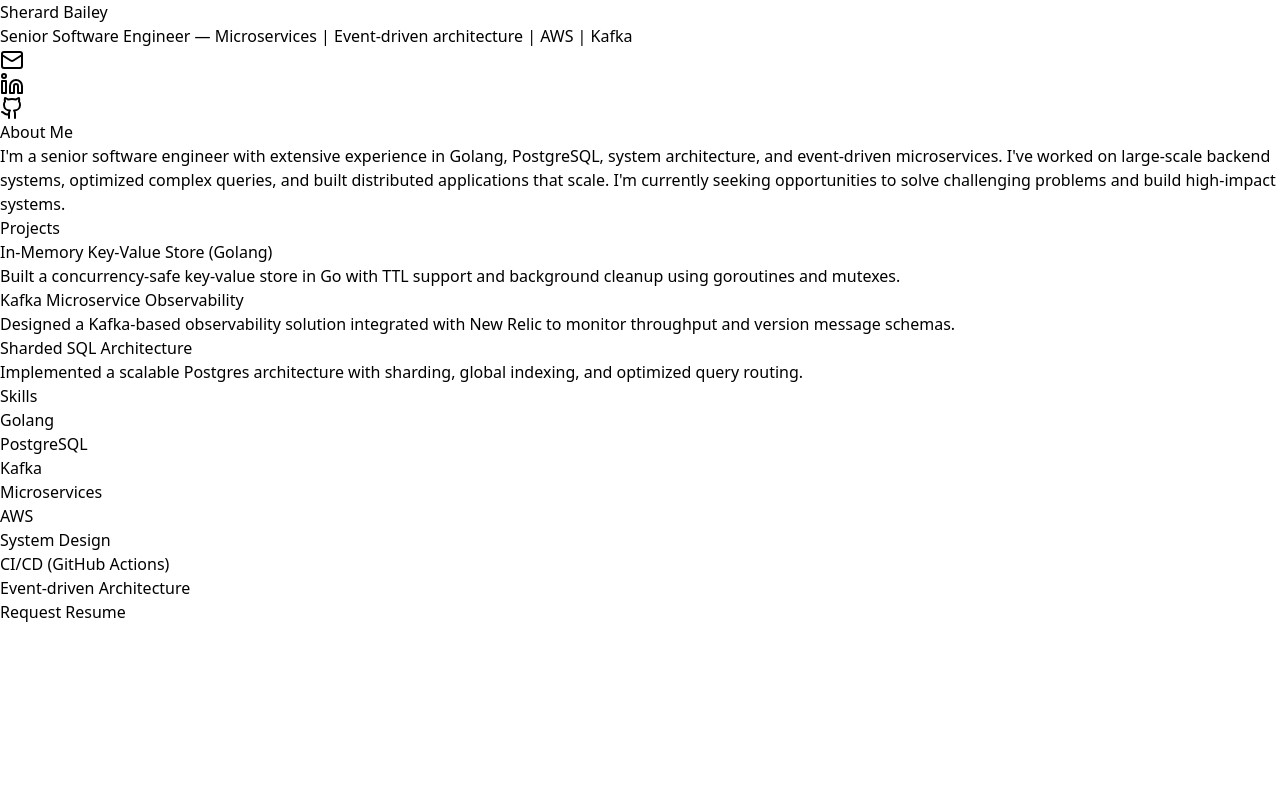
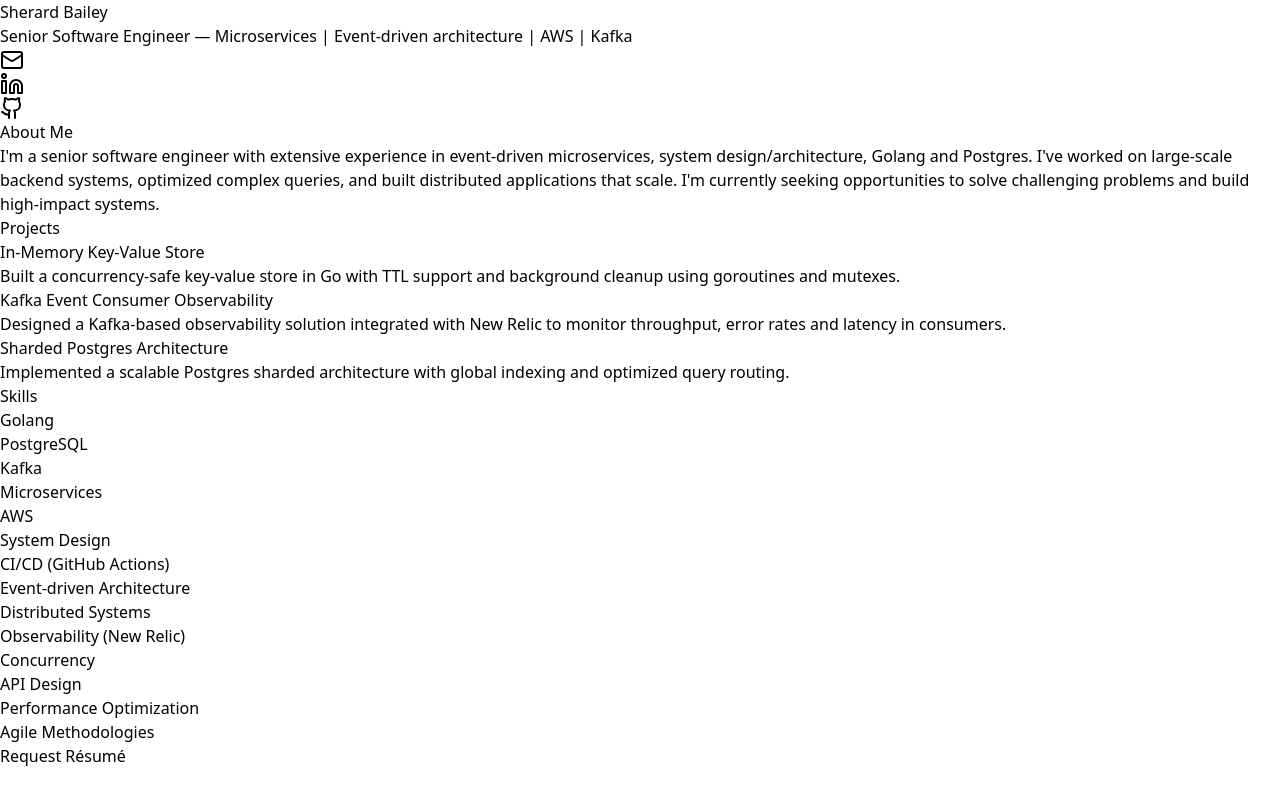
Before and after one commit to sh3r4rd/sh3r4rd.com, a React (Vite) app: page / in a window 1280 px wide. Built offline with nearby package versions, Linux system fonts and the light colour scheme.

Commit message:
update copy

```diff
--- a/index.html
+++ b/index.html
@@ -4,7 +4,7 @@
     <meta charset="UTF-8" />
     <link rel="icon" type="image/svg+xml" href="/vite.svg" />
     <meta name="viewport" content="width=device-width, initial-scale=1.0" />
-    <title>Sherard Bailey | Senior Software Engineer</title>
+    <title>Sherard Bailey | Software Architect + Engineer</title>
   </head>
   <body>
     <div id="root"></div>
--- a/src/App.jsx
+++ b/src/App.jsx
@@ -27,7 +27,7 @@ export default function Portfolio() {
         <section>
           <h2 className="text-2xl font-semibold mb-4">About Me</h2>
           <p className="text-gray-700 dark:text-gray-300">
-            I'm a senior software engineer with extensive experience in Golang, PostgreSQL, system architecture, and event-driven microservices. I've worked on large-scale backend systems, optimized complex queries, and built distributed applications that scale.
+            I'm a senior software engineer with extensive experience in event-driven microservices, system design/architecture, Golang and Postgres. I've worked on large-scale backend systems, optimized complex queries, and built distributed applications that scale.
             I'm currently seeking opportunities to solve challenging problems and build high-impact systems.
           </p>
         </section>
@@ -37,7 +37,7 @@ export default function Portfolio() {
           <div className="grid gap-6">
             <Card>
               <CardContent className="p-4">
-                <h3 className="text-xl font-medium">In-Memory Key-Value Store (Golang)</h3>
+                <h3 className="text-xl font-medium">In-Memory Key-Value Store</h3>
                 <p className="text-gray-700 dark:text-gray-300 mt-2">
                   Built a concurrency-safe key-value store in Go with TTL support and background cleanup using goroutines and mutexes.
                 </p>
@@ -45,17 +45,17 @@ export default function Portfolio() {
             </Card>
             <Card>
               <CardContent className="p-4">
-                <h3 className="text-xl font-medium">Kafka Microservice Observability</h3>
+                <h3 className="text-xl font-medium">Kafka Event Consumer Observability</h3>
                 <p className="text-gray-700 dark:text-gray-300 mt-2">
-                  Designed a Kafka-based observability solution integrated with New Relic to monitor throughput and version message schemas.
+                  Designed a Kafka-based observability solution integrated with New Relic to monitor throughput, error rates and latency in consumers.
                 </p>
               </CardContent>
             </Card>
             <Card>
               <CardContent className="p-4">
-                <h3 className="text-xl font-medium">Sharded SQL Architecture</h3>
+                <h3 className="text-xl font-medium">Sharded Postgres Architecture</h3>
                 <p className="text-gray-700 dark:text-gray-300 mt-2">
-                  Implemented a scalable Postgres architecture with sharding, global indexing, and optimized query routing.
+                  Implemented a scalable Postgres sharded architecture with global indexing and optimized query routing.
                 </p>
               </CardContent>
             </Card>
@@ -73,11 +73,17 @@ export default function Portfolio() {
             <li>System Design</li>
             <li>CI/CD (GitHub Actions)</li>
             <li>Event-driven Architecture</li>
+            <li>Distributed Systems</li>
+            <li>Observability (New Relic)</li>
+            <li>Concurrency</li>
+            <li>API Design</li>
+            <li>Performance Optimization</li>
+            <li>Agile Methodologies</li>
           </ul>
         </section>
 
         <section className="text-center mt-12">
-          <Button size="lg">Request Resume</Button>
+          <Button size="lg">Request Résumé</Button>
         </section>
       </section>
     </main>
```
